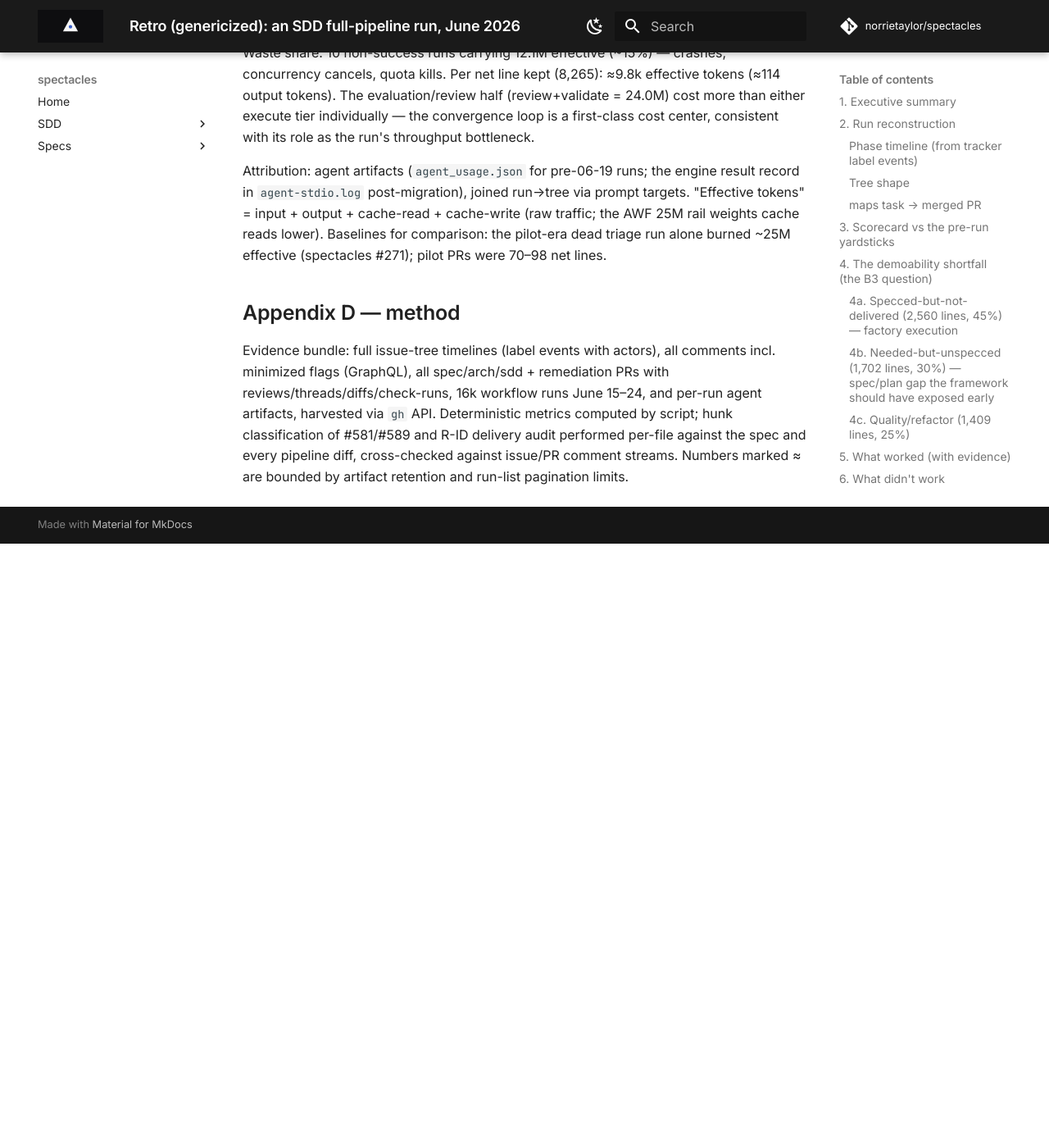
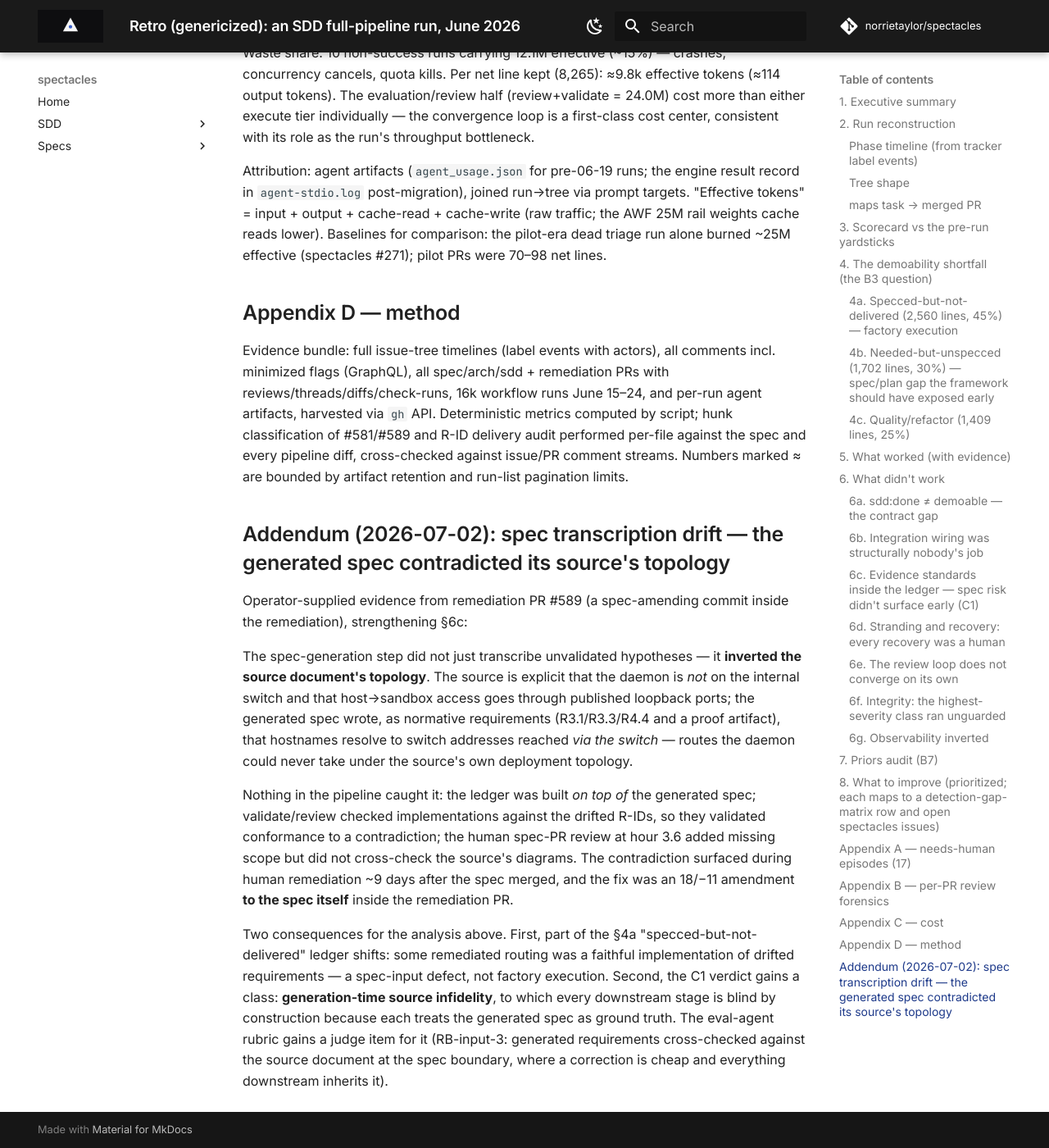
Before and after one commit to norrietaylor/spectacles, an MkDocs documentation site: the page built from docs/specs/03-spec-run-evaluation/evidence/_retro-report.md, in a window 1280 px wide and 1400 px high, scrolled down 13244 px. Shown: the whole window at 82% size. Built offline with MkDocs 1.6.1 and Material for MkDocs 9.7.7, drawn with Linux system fonts in a browser that asks for light colours; comment, search, counter and statistics services are not loaded; before the commit the page ends 13907 px from its top, so only the background shows below that.

Commit message:
docs(run-evaluation): spec-drift addendum + RB-input-3 source-fidelity rubric item
New post-mortem evidence: the generated spec inverted the source document's
topology in three normative requirements; every downstream stage validates
against the generated spec and is blind to the class by construction, so it
was corrected only by amending the spec inside a remediation PR. Adds the
addendum to the genericized retro and a judge-only source-fidelity item to
the rubric (draft, unratified) and to spec R2.4's minimum coverage.

Co-Authored-By: Claude Fable 5 <noreply@anthropic.com>

```diff
--- a/docs/specs/03-spec-run-evaluation/evidence/_retro-report.md
+++ b/docs/specs/03-spec-run-evaluation/evidence/_retro-report.md
@@ -238,3 +238,35 @@ Attribution: agent artifacts (`agent_usage.json` for pre-06-19 runs; the engine
 ## Appendix D — method
 
 Evidence bundle: full issue-tree timelines (label events with actors), all comments incl. minimized flags (GraphQL), all spec/arch/sdd + remediation PRs with reviews/threads/diffs/check-runs, 16k workflow runs June 15–24, and per-run agent artifacts, harvested via `gh` API. Deterministic metrics computed by script; hunk classification of #581/#589 and R-ID delivery audit performed per-file against the spec and every pipeline diff, cross-checked against issue/PR comment streams. Numbers marked ≈ are bounded by artifact retention and run-list pagination limits.
+
+## Addendum (2026-07-02): spec transcription drift — the generated spec contradicted its source's topology
+
+Operator-supplied evidence from remediation PR #589 (a spec-amending commit
+inside the remediation), strengthening §6c:
+
+The spec-generation step did not just transcribe unvalidated hypotheses —
+it **inverted the source document's topology**. The source is explicit that
+the daemon is *not* on the internal switch and that host→sandbox access
+goes through published loopback ports; the generated spec wrote, as
+normative requirements (R3.1/R3.3/R4.4 and a proof artifact), that
+hostnames resolve to switch addresses reached *via the switch* — routes the
+daemon could never take under the source's own deployment topology.
+
+Nothing in the pipeline caught it: the ledger was built *on top of* the
+generated spec; validate/review checked implementations against the drifted
+R-IDs, so they validated conformance to a contradiction; the human spec-PR
+review at hour 3.6 added missing scope but did not cross-check the source's
+diagrams. The contradiction surfaced during human remediation ~9 days after
+the spec merged, and the fix was an 18/−11 amendment **to the spec itself**
+inside the remediation PR.
+
+Two consequences for the analysis above. First, part of the §4a
+"specced-but-not-delivered" ledger shifts: some remediated routing was a
+faithful implementation of drifted requirements — a spec-input defect, not
+factory execution. Second, the C1 verdict gains a class: **generation-time
+source infidelity**, to which every downstream stage is blind by
+construction because each treats the generated spec as ground truth. The
+eval-agent rubric gains a judge item for it (RB-input-3: generated
+requirements cross-checked against the source document at the spec
+boundary, where a correction is cheap and everything downstream inherits
+it).
```
Also changed, not shown: docs/specs/03-spec-run-evaluation/03-spec-run-evaluation.md (+5 -1 lines), docs/specs/03-spec-run-evaluation/rubric.md (+14 -0 lines).
